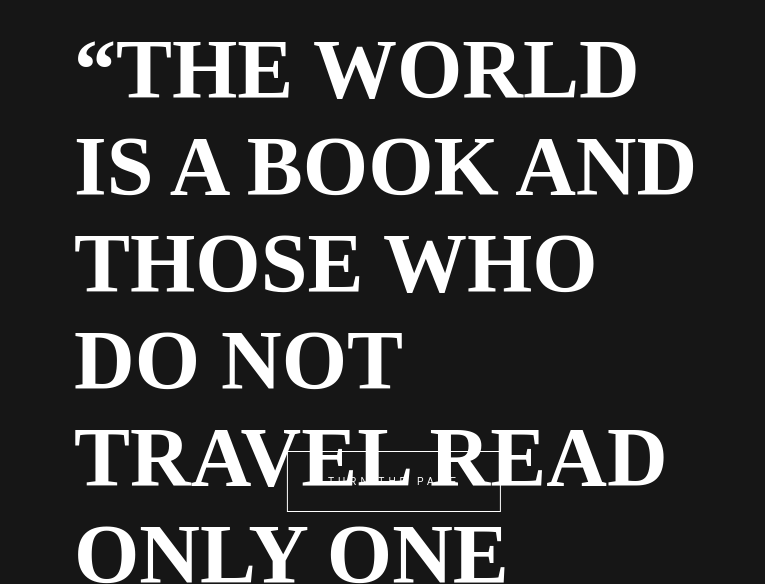
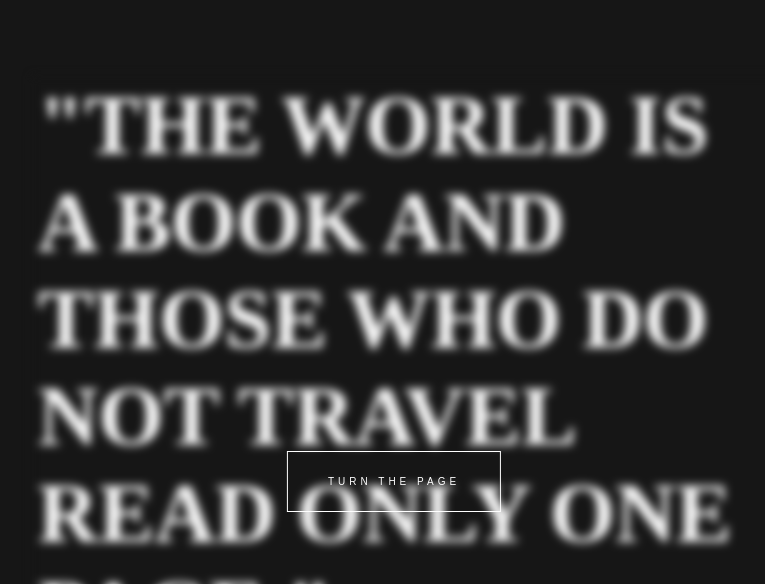
Before and after one commit to YUMGUY/HowdyHackTJBE, a plain HTML site: page websiteCode/website.html in a window 1280 px wide. Shown: the top 584 px of the page, without its empty margins (246-1011 px from the left). Drawn offline with nearby package versions, Linux system fonts and the light colour scheme.

Commit message:
final i think

```diff
--- a/websiteCode/website.html
+++ b/websiteCode/website.html
@@ -16,7 +16,8 @@
 
         <main data-barba="container" data-barba-namespace="home-section">
             <div class="header">
-                <h1 id = 'quote'>“THE WORLD IS A BOOK AND THOSE WHO DO NOT TRAVEL READ ONLY ONE PAGE.”</h1>
+                <button class = "test" type="button">"THE WORLD IS A BOOK AND THOSE WHO DO NOT TRAVEL READ ONLY ONE PAGE."</button>
+                <!--<h1 id = 'quote'>“THE WORLD IS A BOOK AND THOSE WHO DO NOT TRAVEL READ ONLY ONE PAGE.”</h1>-->
                 <div class = "centerText">
                     <p id = 'author'> - Saint Augustine</p>
                 </div>
--- a/websiteCode/websiteStyle.css
+++ b/websiteCode/websiteStyle.css
@@ -8,8 +8,6 @@ body {
 a {
     text-decoration: none;
     color:aliceblue;
-
-
 }
 #author {
     text-align:center;
@@ -25,9 +23,13 @@ a {
     padding-left: 5%;
 }
 
-#landmarkDesc,#descSource {
+#descSource {
     font-weight: lighter;
+    text-decoration: underline;
+}
 
+#landmarkDesc {
+    font-weight: lighter;
 }
 #pl {
     border:1px white;
@@ -63,6 +65,8 @@ h1 {
     transform: translate(-50%, -50%);
     font-family: "Cosi Azure";
     font-size: 84px;
+    /* color: transparent;
+    text-shadow: 0 0 8px white; */
 }
 
 .button {
@@ -88,6 +92,31 @@ h1 {
     background: white;
     color: #161616;
     transition: 0.3s;
+    backdrop-filter: blur(10px);
+}
+
+.test {
+    background-color: #161616;
+    border: none;
+    size: 7000px;
+    width: 750px;
+    color: white;
+    position: absolute;
+    text-align: left;
+    top: 46%;
+    left: 51%;
+    transform: translate(-50%, -50%);
+    font-family: "Cosi Azure";
+    font-size: 84px;
+    font-weight: bold;
+}
+
+.test:not(hover) {
+    filter: blur(5px);
+}
+
+.test:hover {
+    filter: blur(0px);
 }
 
 .ImageBox {
```
